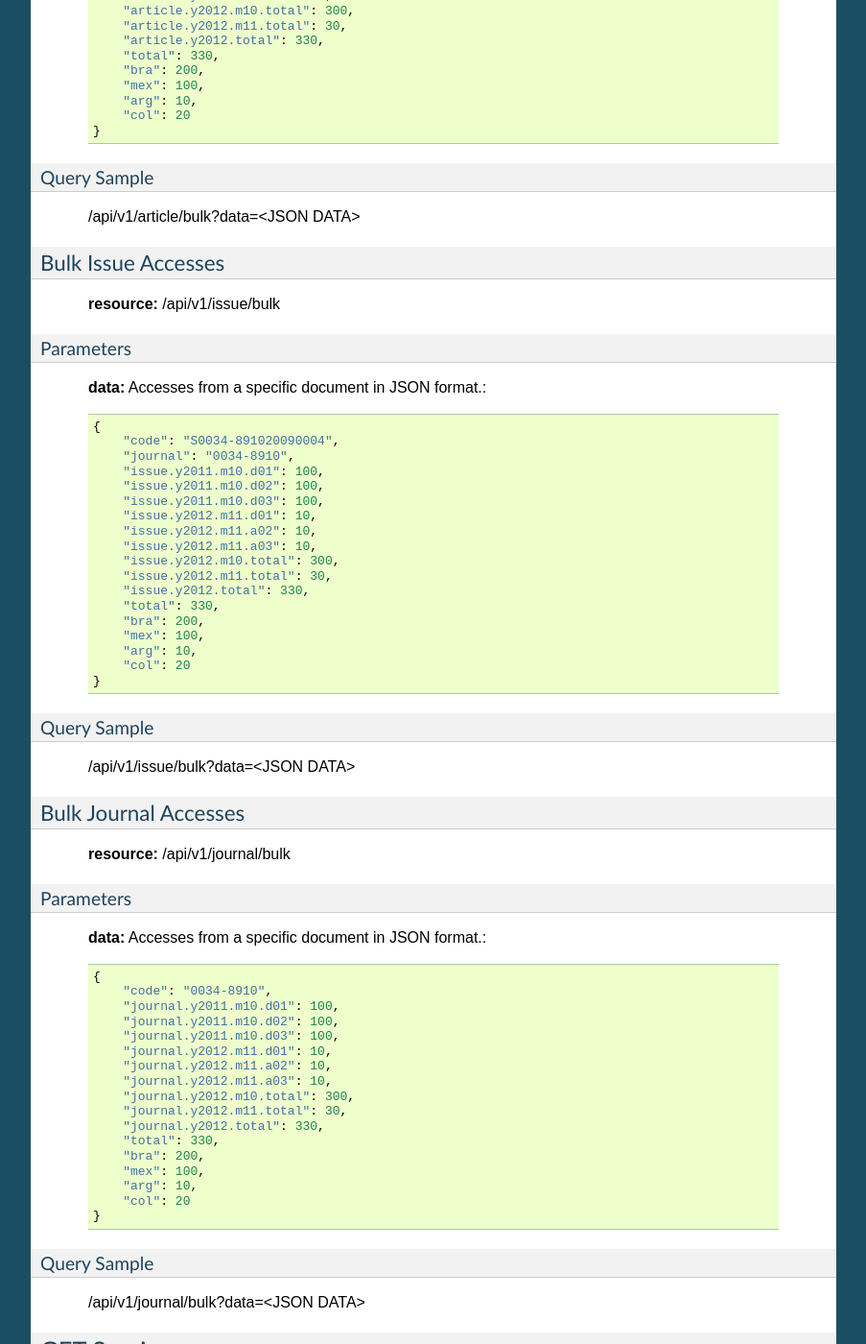
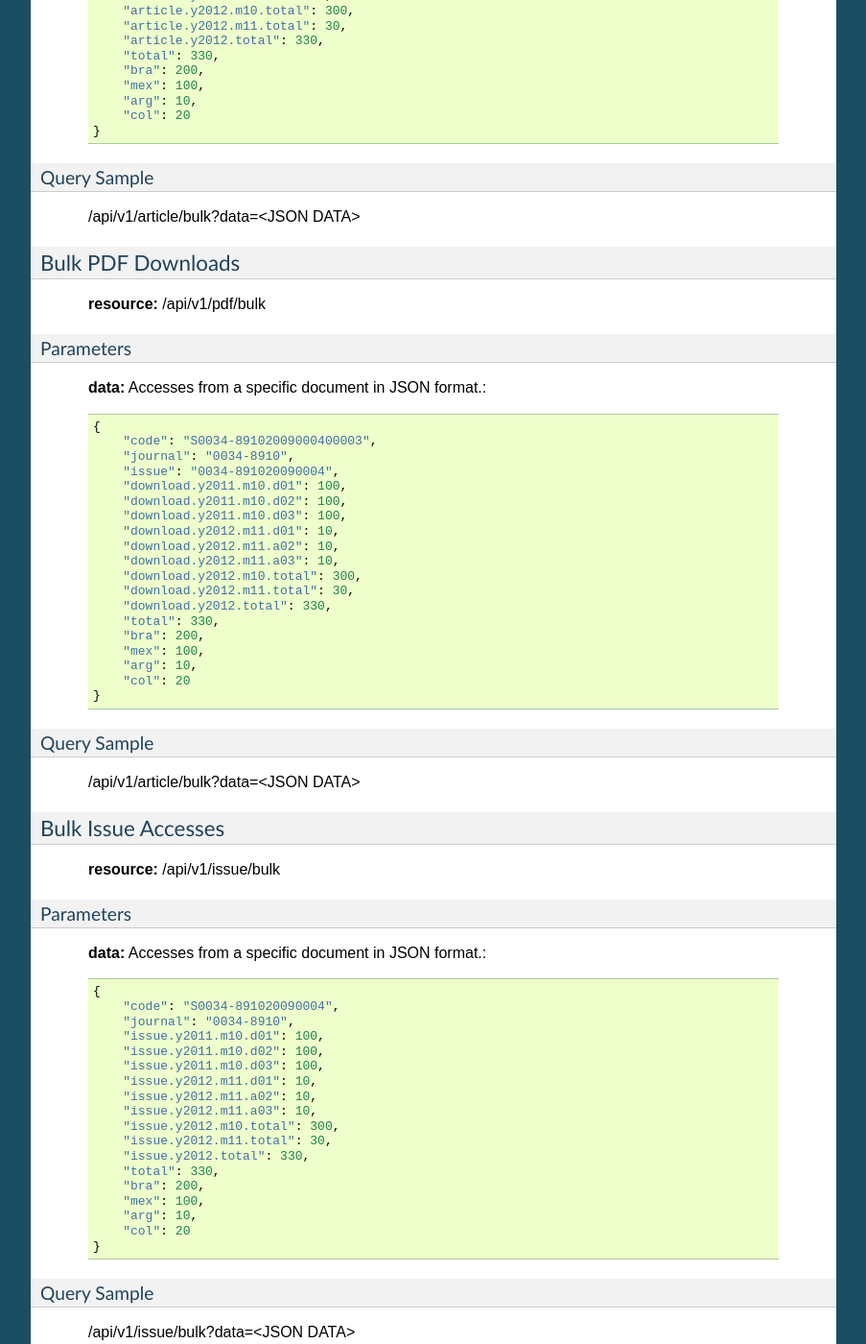
Before and after one commit to scieloorg/ratchet, a Sphinx documentation site: the page built from docs/api.rst, in a window 1280 px wide and 1400 px high, scrolled down 2046 px. Shown: the whole window at 96% size, without its empty margins (198-1101 px from the left). Built offline with Sphinx 7.4.7, drawn with Linux system fonts in a browser that asks for light colours; some of the changed text lies outside the part shown.

Commit message:
Ajustes para permitir registro de acessos utilizando estrutura de dados complexa

```diff
--- a/docs/api.rst
+++ b/docs/api.rst
@@ -119,6 +119,43 @@
             "article.y2012.m10.total": 300,
             "article.y2012.m11.total": 30,
             "article.y2012.total": 330,
+            "total": 330,
+            "bra": 200,
+            "mex": 100,
+            "arg": 10,
+            "col": 20
+        }
+
+Query Sample
+------------
+
+    /api/v1/article/bulk?data=<JSON DATA>
+
+
+------------------
+Bulk PDF Downloads
+------------------
+
+    **resource:** /api/v1/pdf/bulk
+
+Parameters
+----------
+
+    **data:** Accesses from a specific document in JSON format.::
+
+        {
+            "code": "S0034-89102009000400003",
+            "journal": "0034-8910",
+            "issue": "0034-891020090004",
+            "download.y2011.m10.d01": 100,
+            "download.y2011.m10.d02": 100,
+            "download.y2011.m10.d03": 100,
+            "download.y2012.m11.d01": 10,
+            "download.y2012.m11.a02": 10,
+            "download.y2012.m11.a03": 10,
+            "download.y2012.m10.total": 300,
+            "download.y2012.m11.total": 30,
+            "download.y2012.total": 330,
             "total": 330,
             "bra": 200,
             "mex": 100,
```
Also changed, not shown: 1 other file.
